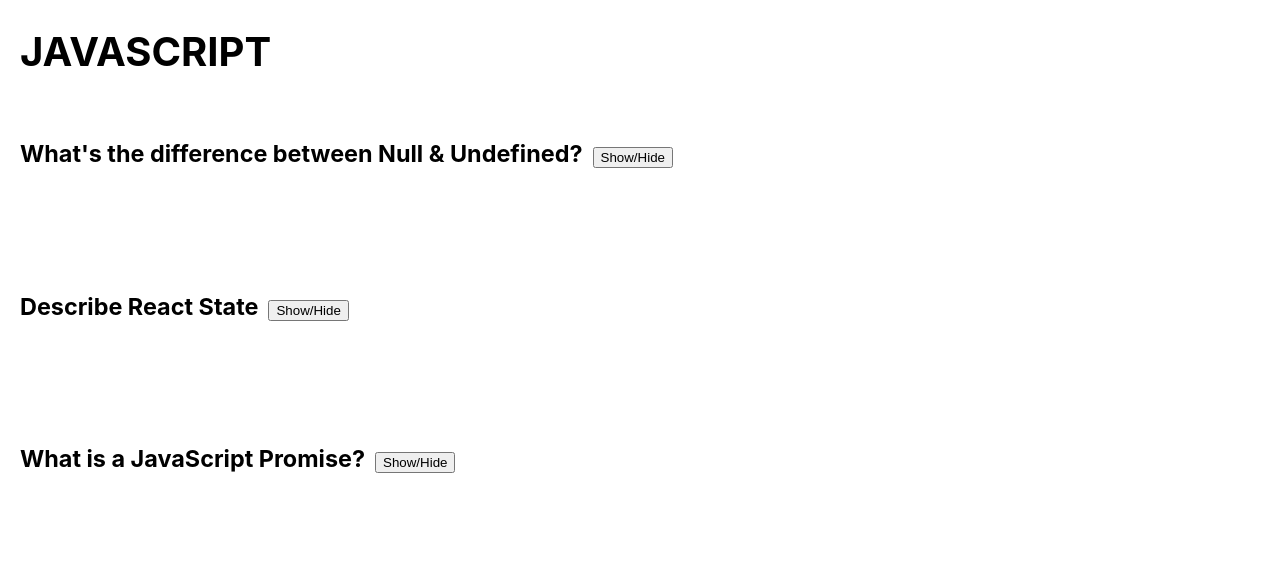
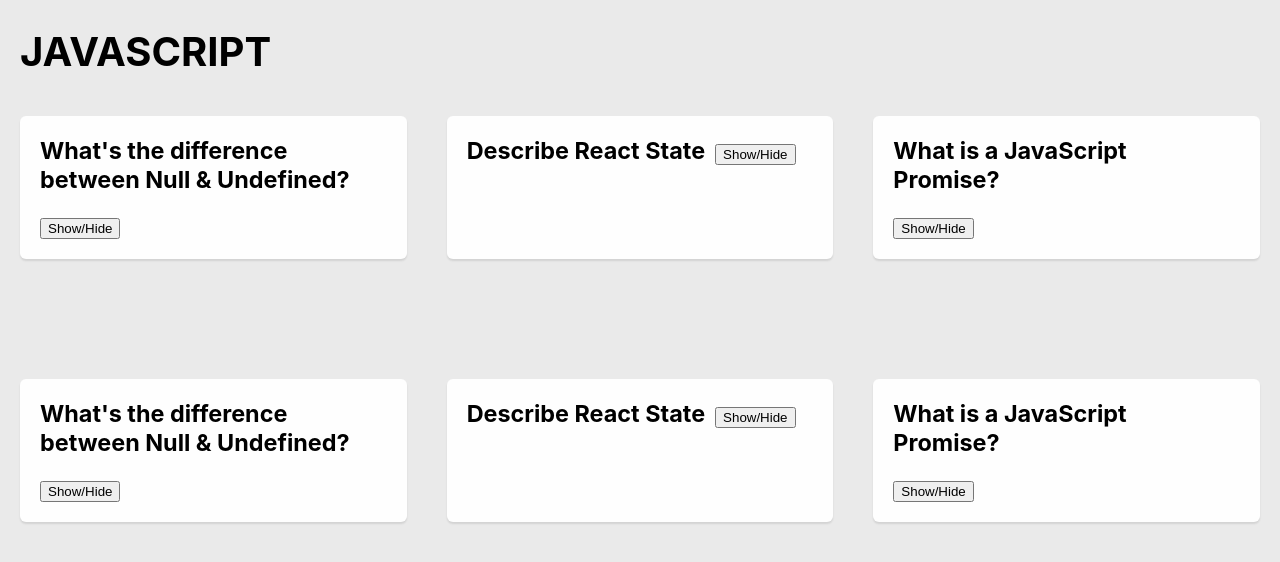
Before and after one commit to ZacharyDinerstein/coding-challenge-app--react, a React (Create React App) app: page / in a window 1280 px wide. Shown: the top 562 px of the page. Built offline with nearby package versions, Linux system fonts and the light colour scheme.

Commit message:
Added expandable cards

```diff
--- a/src/App.js
+++ b/src/App.js
@@ -1,7 +1,7 @@
 import React, { Component } from 'react';
 import './App.scss';
 import Card from './components/Card/Card';
-import './components/Card/Card.css';
+
 
 export default class App extends Component {
   constructor(props) {
@@ -10,6 +10,35 @@ export default class App extends Component {
       data: {
         cards: [
           {
+            question: "What's the difference between Null & Undefined?",
+            answers: [
+              {
+                answer: "Undefined is applied to a variable when it is not assigned any value.",
+                example: "var x;\nconsole.log(x); //Undefined"
+              }, {
+                answer: "Null is a value that you assign to a variable that means 'Nothing'.",
+                example: "var x = null;\nconsole.log(x); //null"
+              }
+            ],
+            links: []
+          }, {
+            question: "Describe React State",
+            answers: [
+              {
+                answer: "State is an object that holds all of our app's data",
+              }
+            ],
+            links: []
+          }, {
+            question: "What is a JavaScript Promise?",
+            answers: [
+              {
+                answer: "A JS Promise is essentially a callback that's used in partnership with asyncronous functions. Let's say you have a function that is fetching JSON from an API. You want to fire one response when the data returns and another if the data is not returned. Promises handle this for you.",
+                example: "var greetingPromise = sayHello();\ngreetingPromise.then(function (greeting) {\n   console.log(greeting); // 'hello world’ },\n\n   function (error) {\n      console.error('uh oh: ', error);	 // 'uh oh: something bad happened’ \n   }\n);"
+              }
+            ],
+            links: ["https://developers.google.com/web/fundamentals/primers/promises#whats-all-the-fuss-about"]
+          }, {
             question: "What's the difference between Null & Undefined?",
             answers: [
               {
@@ -48,15 +77,15 @@ export default class App extends Component {
     return (
       <>
         <h1 className="dashbord__question-type">JAVASCRIPT</h1>
+        <div className="cards-container">
 
-        {this.state.data.cards.map((card, index) => {
-          return (
-            <>
+          {this.state.data.cards.map((card, index) => {
+            return (
               <Card key={index} cardData={card} />
-            </>
-          )
-        })}
+            )
+          })}
 
+        </div>
       </>
     );
   }
--- a/src/App.scss
+++ b/src/App.scss
@@ -5,6 +5,7 @@ html {
 body {
   font-size: 2rem;
   padding: 0em 2rem;
+  background: #eaeaea;
 }
 
 code {
@@ -13,7 +14,7 @@ code {
     monospace; */
   font-style: normal;
   font-variant: normal;
-  color: gray;
+  color: #4b4b4bf5;
 }
 
 .dashbord__question-type {
--- a/src/Toggle.js
+++ b/src/Toggle.js
@@ -11,10 +11,17 @@ export default class Toggle extends Component {
     });
   };
 
+
+  action = () => {
+    this.toggle();
+    this.props.toggleCardFullWidth();
+  }
+
+
   render() {
     return (
       <>
-        <button onClick={this.toggle}>Show/Hide</button>
+        <button onClick={this.action}>Show/Hide</button>
         {this.state.on && this.props.children}
       </>
     );
--- a/src/components/Card/Card.css
+++ /dev/null
@@ -1,14 +0,0 @@
-.card {
-    margin-bottom: 8rem;
-    max-width: 70rem;
-}
-
-.card__answer-wrapper {
-    margin-bottom: 4rem;
-}
-
-.card__question {
-    margin-bottom: 2rem;
-    margin-right: 1rem;
-    display: inline-block;
-}
--- a/src/components/Card/Card.js
+++ b/src/components/Card/Card.js
@@ -1,15 +1,29 @@
 import React, { Component } from 'react';
 import CardMainContent from './CardMainContent';
 import Toggle from '../../Toggle';
+import './Card.scss';
 
 export default class Card extends Component {
+  state = {
+    fullWidth: false
+  };
+
+  toggleCardFullWidth = () => {
+    this.setState({
+      fullWidth: !this.state.fullWidth
+    })
+  }
+
+
   render() {
     let { cardData } = this.props;
 
+    let classes = this.state.fullWidth ? "card card--question card--full-width" : "card card--question";
+
     return (
-      <div className="card card--question">
+      <div className={classes} >
         <h3 className="card__question">{cardData.question}</h3>
-        <Toggle>
+        <Toggle toggleCardFullWidth={this.toggleCardFullWidth}>
           <CardMainContent cardData={cardData} />
         </Toggle>
       </div>
--- /dev/null
+++ b/src/components/Card/Card.scss
@@ -0,0 +1,31 @@
+.cards-container {
+    display: grid;
+    grid-template-columns: repeat(3, 1fr);
+    grid-auto-rows: minmax(5rem, auto);
+    grid-gap: 4rem;
+    h3 {
+        margin-top: 0rem;
+        margin-bottom: 0rem;
+        margin: 0rem;
+    }
+}
+
+.card {
+  margin-bottom: 8rem;
+  background: #fefefe;
+  padding: 1em;
+  border-radius: .6rem;
+  box-shadow: 0px 2px 2px 0px rgba(0,0,0,.1);
+  &.card--full-width {
+    grid-column: 1/4;
+  }
+  .card__answer-wrapper {
+    margin-bottom: 4rem;
+  }
+
+  .card__question {
+    margin-bottom: 2rem;
+    margin-right: 1rem;
+    display: inline-block;
+  }
+}
```
Also changed, not shown: public/index 2.html (+5 -7 lines).
